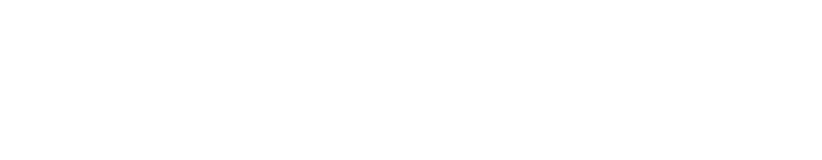
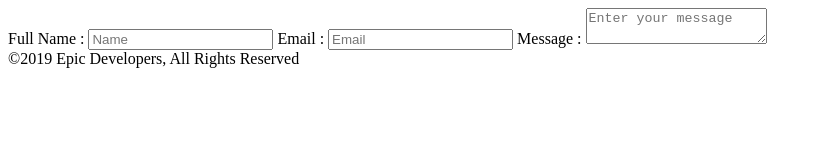
Before and after one commit to FACG6/epic-developers, a plain HTML site: page index.html in a window 1280 px wide. Shown: the whole page, without its empty margins (0-822 px from the left). Drawn offline with Linux system fonts and the light colour scheme.

Commit message:
added the contactus, footer sections

```diff
--- a/index.html
+++ b/index.html
@@ -4,7 +4,8 @@
     <meta charset="UTF-8">
     <meta name="viewport" content="width=device-width, initial-scale=1.0">
     <meta http-equiv="X-UA-Compatible" content="ie=edge">
-    <link rel="text/stylesheet" href="style.css">
+    <link rel="stylesheet" href="style.css">
+    <link href="https://fonts.googleapis.com/css?family=Staatliches" rel="stylesheet">
     <title>Epic Developers</title>
 </head>
 <body>
@@ -37,12 +38,16 @@
             </div>
 
             <div class="contactus">
+                <form action="#" class="contactus-form">
+                    <label for="name">Full Name : </label><input type="text" class="input" placeholder="Name">
+                    <label for="email">Email : </label><input type="email" class="input" placeholder="Email">
+                    <label for="message">Message : </label><textarea type="text" id="message-textarea" placeholder="Enter your message"></textarea>
+                </form>
 
             </div>
-
         </div>
     </div>
-    <div class="footer"></div>
+    <div class="footer"><footer class="footer">	&copy;2019 Epic Developers, All Rights Reserved</footer></div>
 
 </body>
 </html>
```
